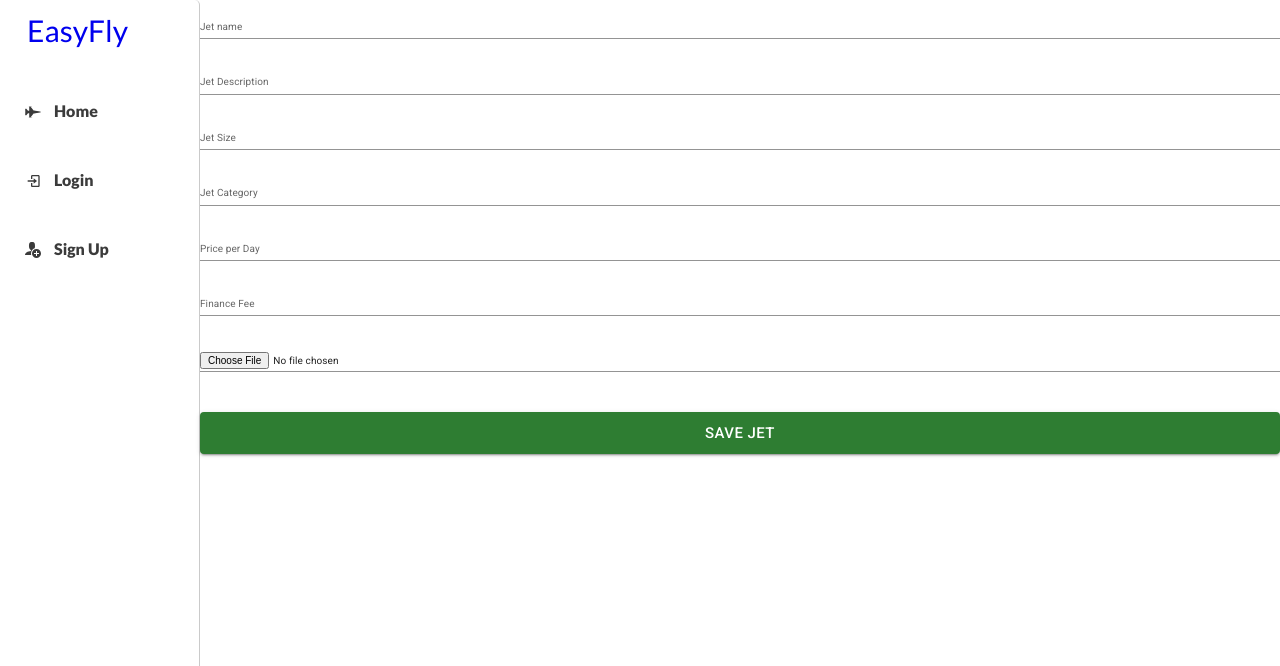
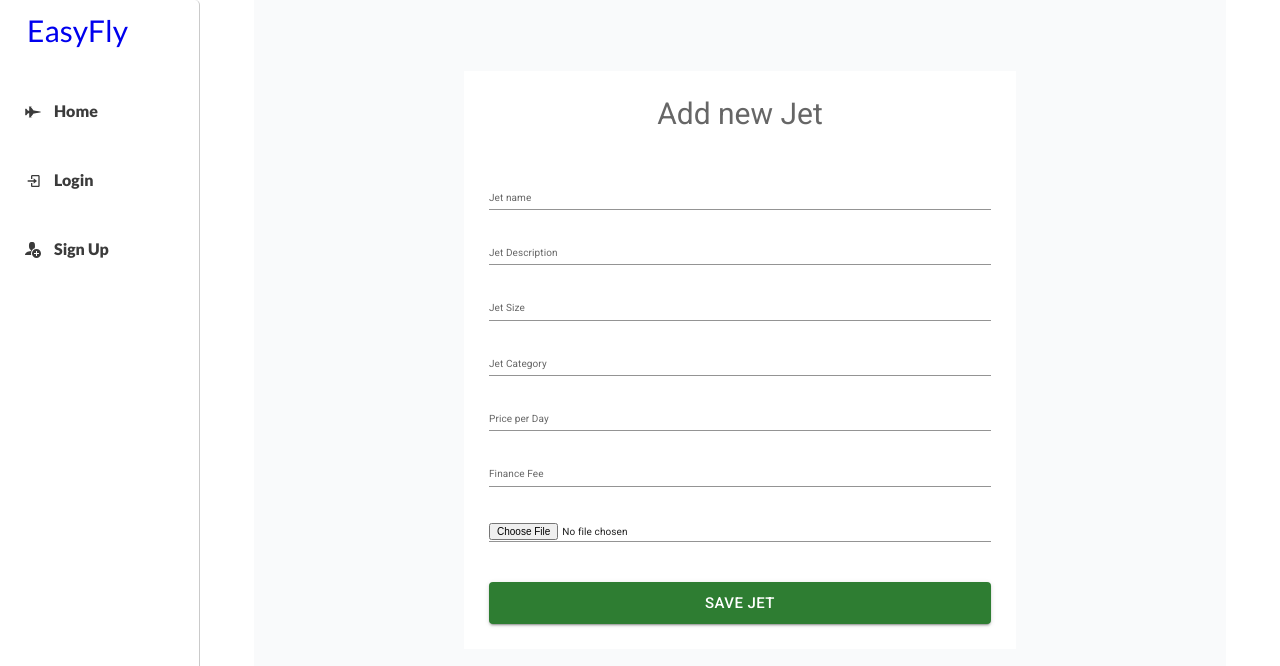
Before and after one commit to mikemtzp/Easy-Fly, a React (Create React App) app: page /add-jet in a window 1280 px wide. Shown: the top 666 px of the page. Built offline with nearby package versions, Linux system fonts and the light colour scheme; no server answers.

Commit message:
Add styling to add new jet page

```diff
--- a/src/pages/addjet/AddJet.js
+++ b/src/pages/addjet/AddJet.js
@@ -1,10 +1,63 @@
 import React from 'react';
+import { motion } from 'framer-motion';
+import styled from '@emotion/styled';
+import { Container, Typography, Box } from '@mui/material';
 import AddJetForm from '../../components/jet/AddJetForm';
 import Nav from '../../components/nav/Nav';
 
+const RootStyle = styled('div')({
+  background: 'rgb(249, 250, 251)',
+  height: '90vh',
+  display: 'grid',
+  placeItems: 'center',
+  margin: ' auto 5%',
+});
+
+const HeadingStyle = styled(Box)({
+  textAlign: 'center',
+});
+
+const ContentStyle = styled('div')({
+  padding: 25,
+  margin: 'auto',
+  display: 'flex',
+  justifyContent: 'center',
+  flexDirection: 'column',
+  background: '#fff',
+});
+
+const easing = [0.6, -0.05, 0.01, 0.99];
+const fadeInUp = {
+  initial: {
+    y: 60,
+    opacity: 0,
+    transition: { duration: 0.6, ease: easing },
+  },
+  animate: {
+    y: 0,
+    opacity: 1,
+    transition: {
+      duration: 0.6,
+      ease: easing,
+    },
+  },
+};
+
 const AddJet = () => (
   <Nav>
-    <AddJetForm />
+    <RootStyle>
+      <Container maxWidth="sm">
+        <ContentStyle>
+          <HeadingStyle component={motion.div} {...fadeInUp}>
+            <Typography variant="h3" sx={{ color: 'text.secondary', mb: 5 }}>
+              Add new Jet
+            </Typography>
+          </HeadingStyle>
+
+          <AddJetForm />
+        </ContentStyle>
+      </Container>
+    </RootStyle>
   </Nav>
 );
 
```
